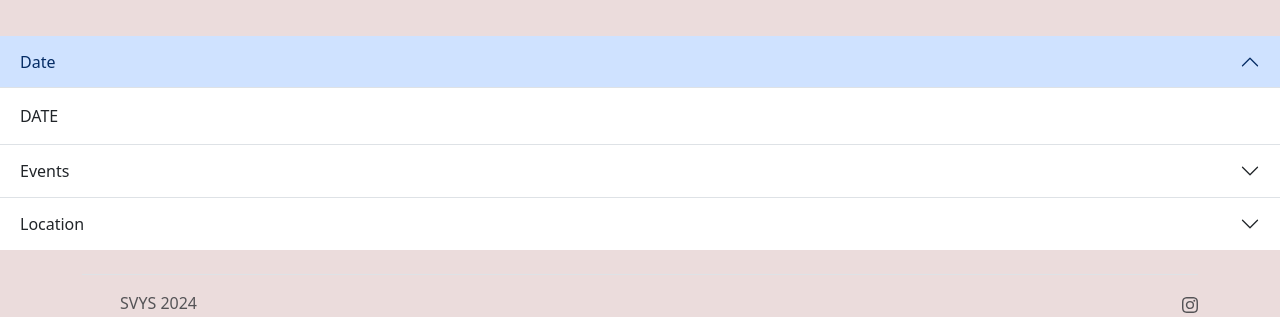
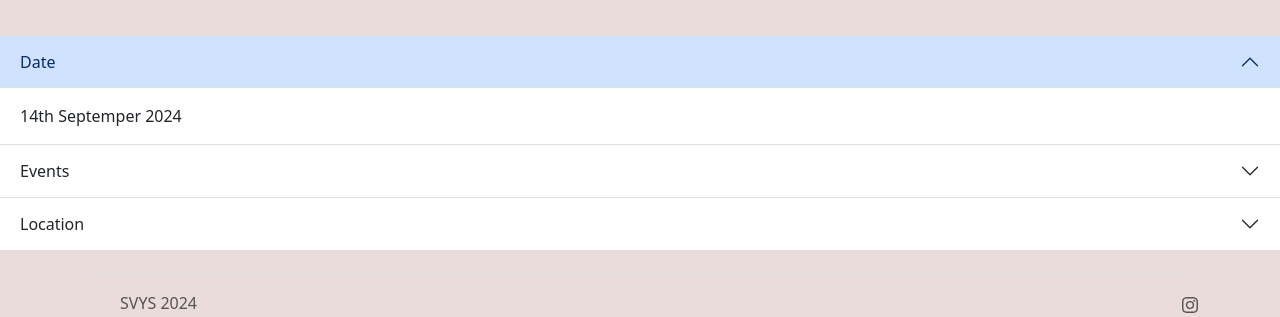
Before and after one commit to Kishanks43/svys, a Django app: page / in a window 1280 px wide, after a click on "Date". Shown: the part 714-1031 px from the top of the page. Run offline with Django 5.2, Linux system fonts and the light colour scheme.

Commit message:
Update index.html

```diff
--- a/templates/index.html
+++ b/templates/index.html
@@ -55,7 +55,7 @@
         </button>
       </h2>
       <div id="flush-collapseOne" class="accordion-collapse collapse" data-bs-parent="#accordionFlushExample">
-        <div class="accordion-body">DATE</div>
+        <div class="accordion-body">14th Septemper 2024</div>
       </div>
     </div>
     <div class="accordion-item">
```
